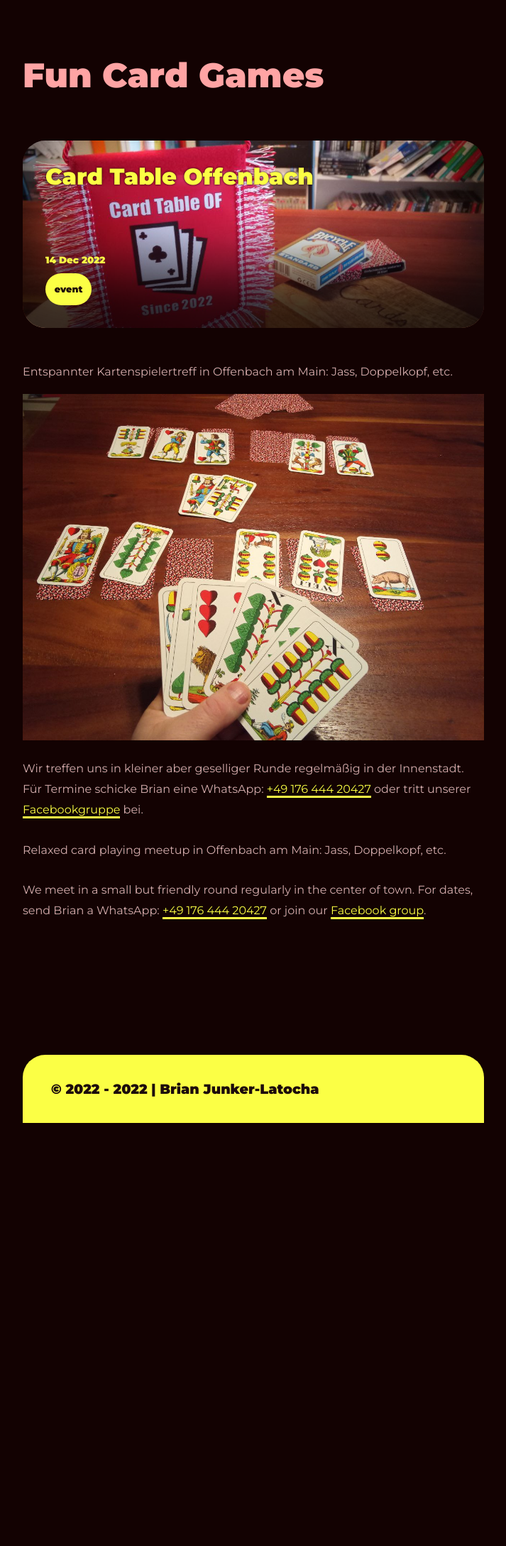
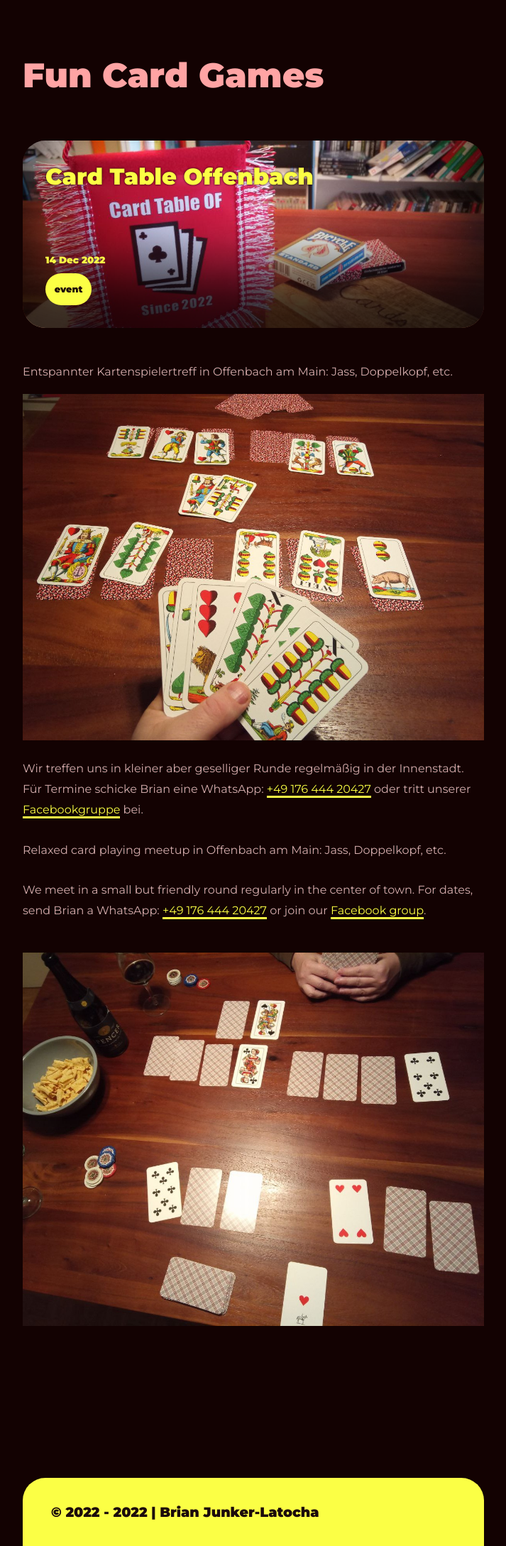
Before and after one commit to BrianInGermany/oldcardgames, a Jekyll site: the page built from all_collections/_extrapages/events.md, in a window 1280 px wide. Shown: the whole page at 71% size, without its empty margins (283-996 px from the left). Built offline with Jekyll 4.4.1, drawn with Linux system fonts in a browser that asks for light colours; before the commit the page ends 1582 px from its top, so only the background shows below that.

Commit message:
edit event

```diff
--- a/all_collections/_extrapages/events.md
+++ b/all_collections/_extrapages/events.md
@@ -13,3 +13,5 @@ Wir treffen uns in kleiner aber geselliger Runde regelmäßig in der Innenstadt.
 Relaxed card playing meetup in Offenbach am Main: Jass, Doppelkopf, etc.
 
 We meet in a small but friendly round regularly in the center of town. For dates, send Brian a WhatsApp: [+49 176 444 20427](tel:+4917644420427) or join our [Facebook group](https://www.facebook.com/groups/cardtableoffenbach).
+
+![](/assets/images/dummytarot.jpg)
```
